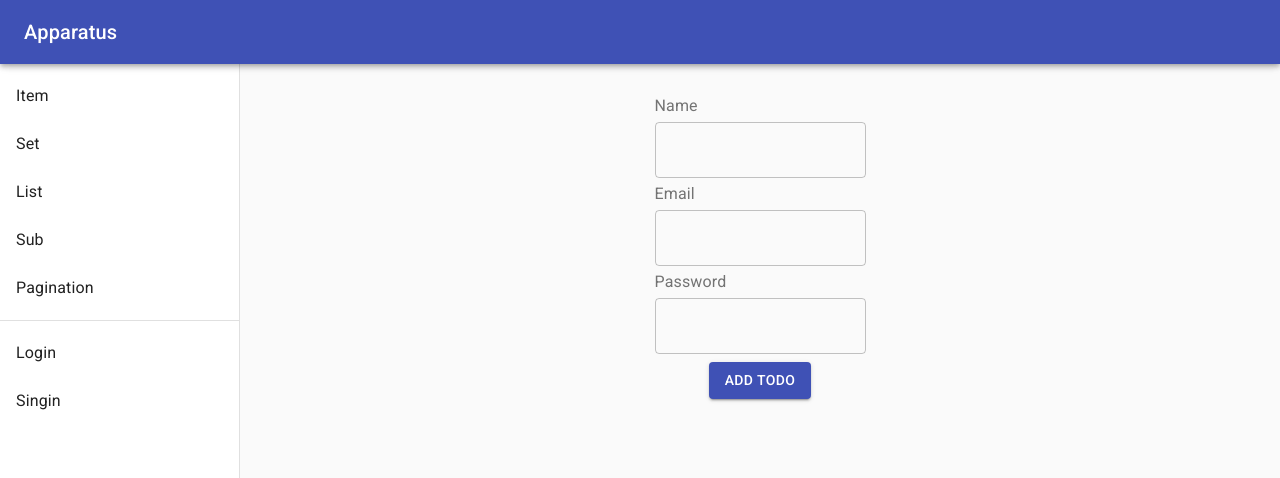
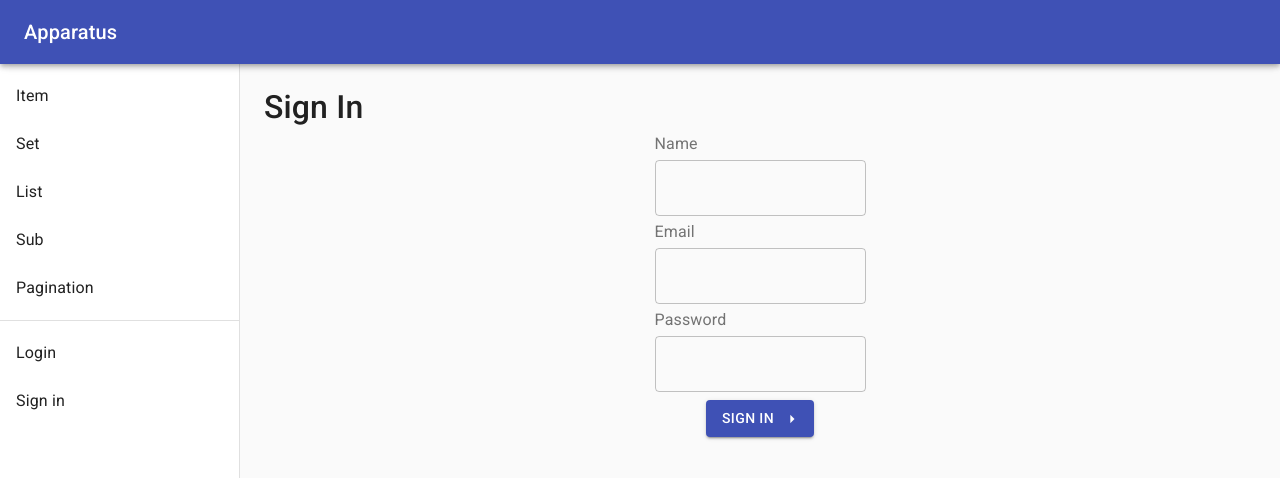
Before and after one commit to RyotaBannai/apparatus, a React (Create React App) app in the folder app/: page /signin in a window 1280 px wide. Shown: the top 478 px of the page. Built offline with nearby package versions, Linux system fonts and the light colour scheme.

Commit message:
add save multiple items on server and clean cache.

```diff
--- a/app/src/components/Item/Add.tsx
+++ b/app/src/components/Item/Add.tsx
@@ -6,6 +6,8 @@ import { createStyles, makeStyles, Theme } from "@material-ui/core/styles";
 import { ApparatusLine } from "./ApparatusLine";
 import cyan from "@material-ui/core/colors/cyan";
 import * as _ from "lodash";
+import { from } from "rxjs";
+import { tap, map } from "rxjs/operators";
 
 const useStyles = makeStyles((theme: Theme) =>
   createStyles({
@@ -43,6 +45,12 @@ const L_GET_ITEM = gql`
   }
 `;
 
+const L_CLEAN_ITEMS = gql`
+  mutation CLEAN_ITEMS {
+    cleanItems @client
+  }
+`;
+
 class Counter {
   constructor(private _uuid: number = 0) {}
   get uuid() {
@@ -67,11 +75,32 @@ export const Add: React.FC<Props> = () => {
     },
   ];
   const [children, setChild] = useState(default_form);
+  const callSetChild = (_children: Array<any> | null) => {
+    let newChildren;
+    if (_children instanceof Array) {
+      newChildren = [
+        ..._children,
+        {
+          id: takeId(),
+          item: <ApparatusLine id={counter.uuid} />,
+        },
+      ];
+    } else {
+      newChildren = [
+        {
+          id: takeId(),
+          item: <ApparatusLine id={counter.uuid} />,
+        },
+      ];
+    }
+    setChild(newChildren);
+  };
   const { data } = useQuery(L_GET_ITEM);
   const [
     s_addItem,
     { loading: sa_loading, error: sa_error, called: sa_called },
   ] = useMutation(S_ADD_ITEM);
+  const [l_cleanItems] = useMutation(L_CLEAN_ITEMS);
 
   if (sa_loading) return <p>Loading...</p>;
   if (sa_error) return <p>Error :(</p>;
@@ -90,13 +119,7 @@ export const Add: React.FC<Props> = () => {
             disableTouchRipple
             onClick={(e) => {
               e.preventDefault();
-              setChild([
-                ...children,
-                {
-                  id: takeId(),
-                  item: <ApparatusLine id={counter.uuid} />,
-                },
-              ]);
+              callSetChild(children);
             }}
           >
             Add Item
@@ -111,11 +134,34 @@ export const Add: React.FC<Props> = () => {
             disableTouchRipple
             onClick={(e) => {
               e.preventDefault();
-
-              // console.log(_data.value);
-              // s_addItem({ variables: { data: _data.value, type: type.value } });
-              // _data.value = "";
-              // type.value = "";
+              from(data.items)
+                .pipe(
+                  map((item) => {
+                    _.unset(item, "__typename");
+                    return item;
+                  })
+                )
+                .subscribe({
+                  next(variables) {
+                    console.log(variables);
+                    if (
+                      variables instanceof Object &&
+                      "data" in variables &&
+                      variables["data"] !== ""
+                    )
+                      s_addItem({
+                        variables,
+                      });
+                  },
+                  error(err) {
+                    console.log(`Rxjs at Item Add component. ${err}`);
+                  },
+                  complete() {
+                    console.log("done");
+                    l_cleanItems();
+                    callSetChild(null);
+                  },
+                });
             }}
           >
             Save Item
--- a/app/src/components/Item/ApparatusLine.tsx
+++ b/app/src/components/Item/ApparatusLine.tsx
@@ -129,7 +129,6 @@ export const ApparatusLine: React.FC<Props> = ({ id }) => {
               });
             }}
           >
-            {/* TODO: remove data from apollo cache */}
             delete_forever
           </Icon>
         </Grid>
--- a/app/src/pages/AddItemPage.tsx
+++ b/app/src/pages/AddItemPage.tsx
@@ -50,7 +50,6 @@ const resolvers = {
       return null;
     },
     deleteItem : (_root: any, variables: any, { cache, getCacheKey }: any) => {
-      console.log('called')
       const data = cache.readQuery({ query });
       let removed_item = _.remove(data.items, function(item: any) {
         return item.id == variables.id;
@@ -58,6 +57,13 @@ const resolvers = {
       cache.writeQuery({
         query,
         data: { items: [...data.items] },
+      });
+      return null;
+    },
+    cleanItems : (_root: any, variables: any, { cache, getCacheKey }: any) => {
+      cache.writeQuery({
+        query,
+        data: { items: [] },
       });
       return null;
     }
--- a/app/src/pages/Login.tsx
+++ b/app/src/pages/Login.tsx
@@ -2,7 +2,13 @@ import React from "react";
 import { useLazyQuery, useApolloClient } from "@apollo/react-hooks";
 import { ApolloClient, ApolloError } from "apollo-client";
 import gql from "graphql-tag";
-import { Button, InputLabel, OutlinedInput, Grid } from "@material-ui/core";
+import {
+  Button,
+  InputLabel,
+  OutlinedInput,
+  Grid,
+  Icon,
+} from "@material-ui/core";
 
 const LOGIN = gql`
   query LOGIN($email: String!, $password: String!) {
@@ -73,6 +79,7 @@ export const Login: React.FC<Props> = () => {
             <Button
               variant="contained"
               color="primary"
+              endIcon={<Icon>arrow_right</Icon>}
               onClick={(e: any) => {
                 console.log("clicked");
                 e.preventDefault();
@@ -85,7 +92,7 @@ export const Login: React.FC<Props> = () => {
                 });
               }}
             >
-              Add Todo
+              Login
             </Button>
           </Grid>
           <Grid item>{JSON.stringify(data)}</Grid>
--- a/app/src/pages/Signin.tsx
+++ b/app/src/pages/Signin.tsx
@@ -8,6 +8,7 @@ import {
   InputLabel,
   OutlinedInput,
   Grid,
+  Icon,
 } from "@material-ui/core";
 
 const ADD_USER = gql`
@@ -37,6 +38,7 @@ export const Signin: React.FC<Props> = () => {
   });
   return (
     <div>
+      <h2>Sign In</h2>
       <div style={{ margin: "10px" }}>
         <Grid
           container
@@ -79,6 +81,7 @@ export const Signin: React.FC<Props> = () => {
             <Button
               variant="contained"
               color="primary"
+              endIcon={<Icon>arrow_right</Icon>}
               onClick={(e: any) => {
                 console.log("clicked");
                 e.preventDefault();
@@ -95,7 +98,7 @@ export const Signin: React.FC<Props> = () => {
                 password.value = "";
               }}
             >
-              Add Todo
+              Sign In
             </Button>
           </Grid>
           <Grid item>{JSON.stringify(data)}</Grid>
--- a/app/src/pages/layouts/ApparatusDrawer.tsx
+++ b/app/src/pages/layouts/ApparatusDrawer.tsx
@@ -61,10 +61,21 @@ export const ApparatusDrawer: React.FC<Props> = (props) => {
         </List>
         <Divider />
         <List>
-          {["Login", "Singin"].map((text, index) => (
-            <ListItem button key={text}>
-              <ListItemText primary={text} />
-            </ListItem>
+          {[
+            { text: "Login", link: "/login" },
+            { text: "Sign in", link: "/signin" },
+          ].map((data, index) => (
+            <NavLink exact to={data.link}>
+              <ListItem
+                button
+                key={index}
+                // TODO: selected にするための state を管理 selected={true}
+                disableRipple
+                disableTouchRipple
+              >
+                <ListItemText primary={data.text} />
+              </ListItem>
+            </NavLink>
           ))}
         </List>
       </div>
```
